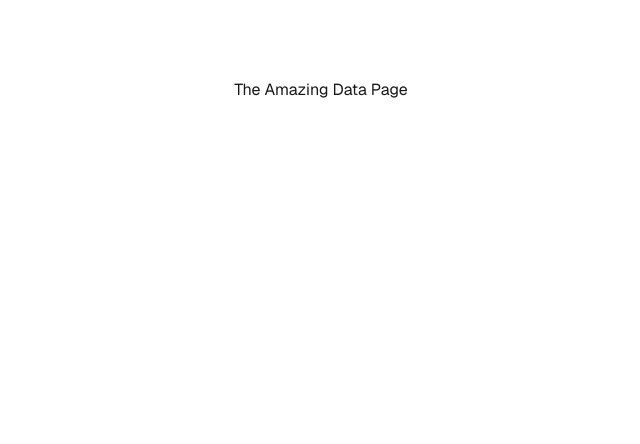
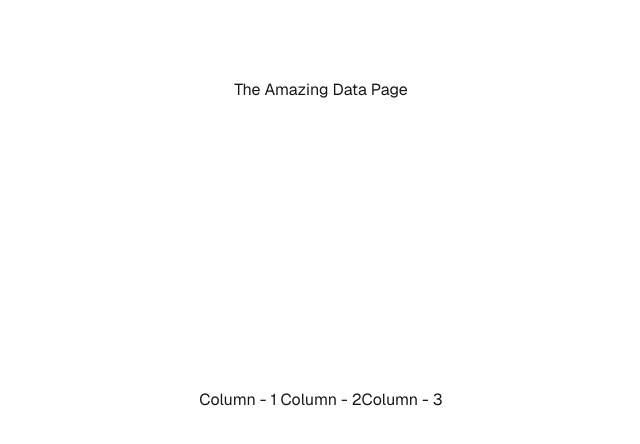
Before and after one commit to subhash-malireddy/rocketry, a Next.js app: page / in a window 1280 px wide. Shown: the top 444 px of the page, without its empty margins (319-959 px from the left). Built offline with nearby package versions, Linux system fonts and the light colour scheme.

Commit message:
add three columsn to the root page

```diff
--- a/src/app/page.tsx
+++ b/src/app/page.tsx
@@ -1,7 +1,12 @@
 export default function Home() {
   return (
-    <section className="grid grid-rows-[20px_1fr_20px] items-center justify-items-center min-h-screen p-8 pb-20 gap-16 sm:p-20 font-[family-name:var(--font-geist-sans)]">
+    <div className="grid grid-rows-[20px_1fr_20px] items-center justify-items-center min-h-screen p-8 pb-20 gap-16 sm:p-20 font-[family-name:var(--font-geist-sans)]">
       <h2>The Amazing Data Page</h2>
-    </section>
+      <div className="grid grid-cols-3">
+        <div>Column - 1 </div>
+        <div>Column - 2 </div>
+        <div>Column - 3 </div>
+      </div>
+    </div>
   );
 }
```
